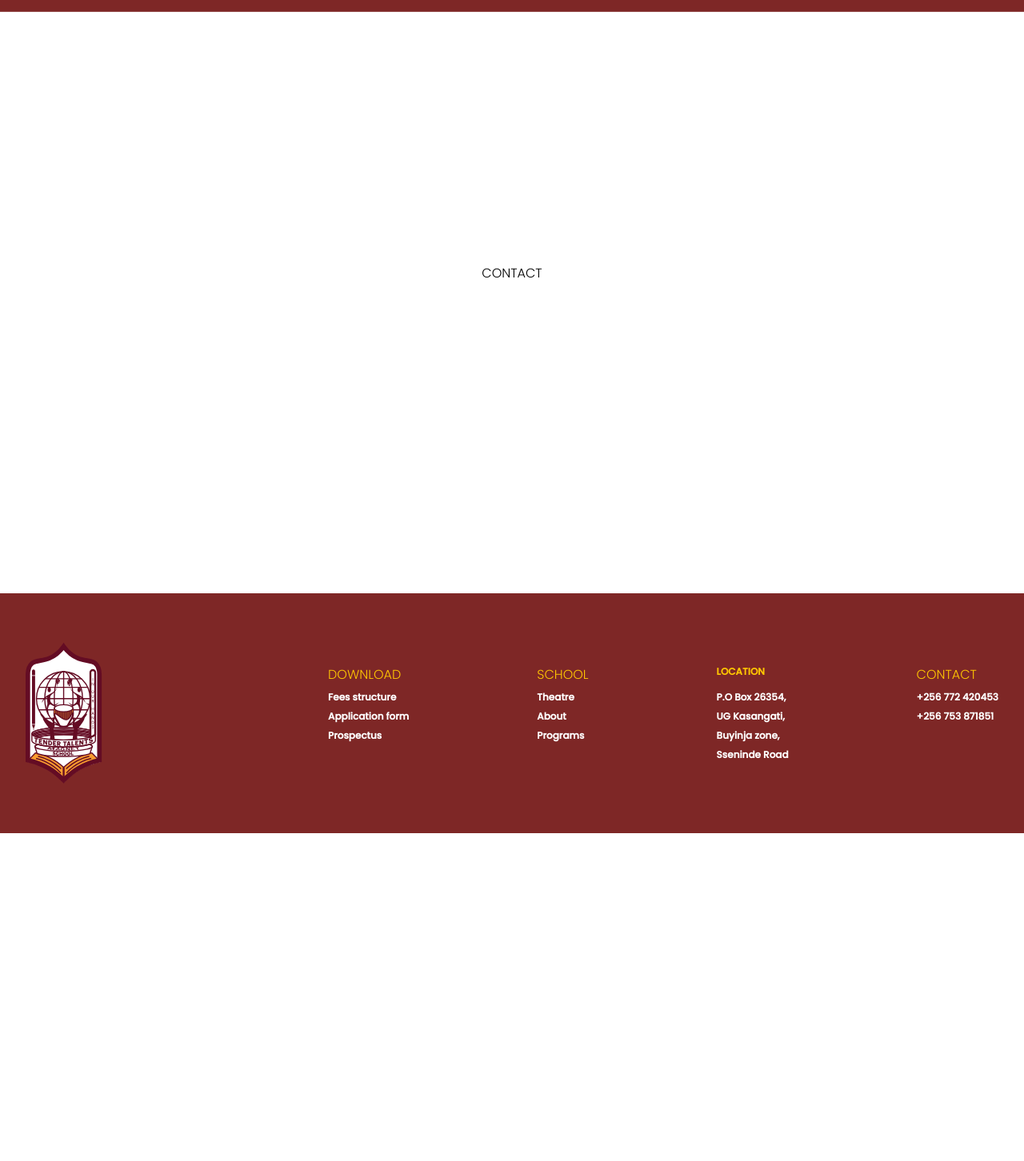
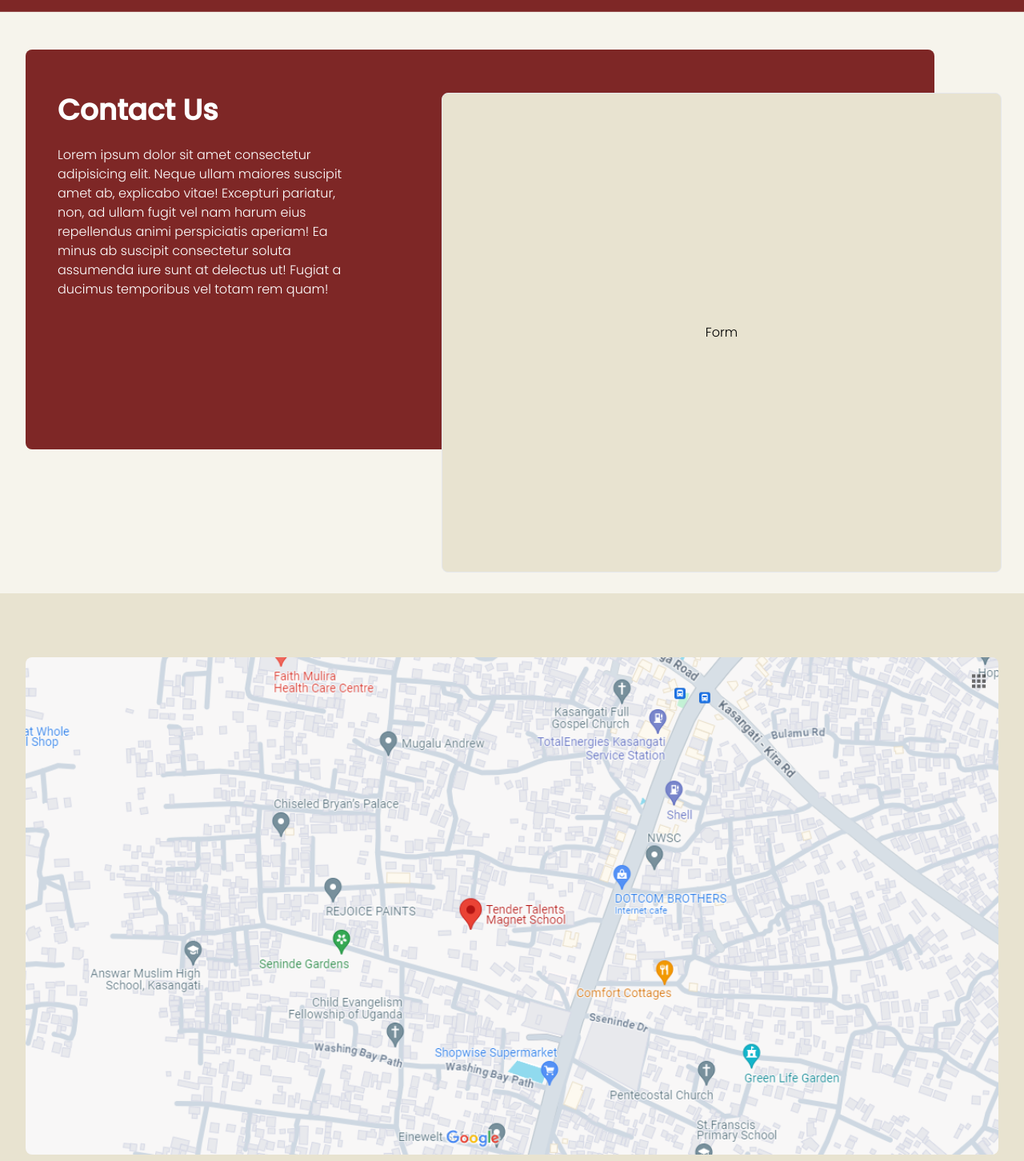
Before and after one commit to GRACENOBLE/tender-talents, a Next.js app: page /Contact in a window 1280 px wide. Shown: the part 58-1510 px from the top of the page at 80% size. Before the commit the page ends 1100 px from the top, so only its background shows below. Built offline with nearby package versions, Linux system fonts and the light colour scheme.

Commit message:
Contact us page

```diff
--- a/app/(OtherSections)/About/page.tsx
+++ b/app/(OtherSections)/About/page.tsx
@@ -1,7 +1,6 @@
 import AboutHero from "@/components/About/AboutHero";
 import AboutNarrative from "@/components/About/AboutNarrative";
 import Team from "@/components/About/Team";
-import Container from "@/components/Container";
 import React from "react";
 
 export default function page() {
@@ -10,6 +9,7 @@ export default function page() {
       <AboutHero />
       <AboutNarrative />
       <Team/>
+
     </>
   );
 }
--- a/app/(OtherSections)/Contact/page.tsx
+++ b/app/(OtherSections)/Contact/page.tsx
@@ -1,9 +1,12 @@
-import React from 'react'
+import Map from "@/components/About/Map";
+import ContactUsHero from "@/components/ContactUs/ContactUsHero";
+import React from "react";
 
 export default function page() {
   return (
-    <div className="w-full h-screen flex items-center justify-center">
-      <h1>CONTACT</h1>
-    </div>
+    <>
+      <ContactUsHero />
+      <Map />
+    </>
   );
 }
--- /dev/null
+++ b/components/About/Map.tsx
@@ -0,0 +1,15 @@
+import React from "react";
+import Container from "../Container";
+import Image from "next/image";
+
+export default function Map() {
+  return (
+    <section className="bg-tt-cream h-full pt-20 pb-32">
+      <Container>
+        <div className="w-full h-full bg-white rounded-lg overflow-hidden">
+         <Image src= "/images/Map.png" alt="" width={10000} height={10000} className="object-cover"/>
+        </div>
+      </Container>
+    </section>
+  );
+}
--- /dev/null
+++ b/components/ContactUs/ContactUsHero.tsx
@@ -0,0 +1,36 @@
+import React from "react";
+import Container from "../Container";
+import Image from "next/image";
+
+export default function ContactUsHero() {
+  return (
+    <section className=" bg-tt-cream/40 pt-20 pb-10 h-[800px]">
+      <Container>
+        <div className=" flex items-center">
+          <div className="w-full h-[500px] flex">
+            <div className="w-full ps-10 h-[500px] bg-tt-red rounded-lg  mt-10 me-20 flex pe-10 ">
+              <div className="max-w-96 pt-14">
+                <h1 className="text-4xl text-white font-bold">Contact Us</h1>
+                <br />
+                <p className="text-white">
+                  Lorem ipsum dolor sit amet consectetur adipisicing elit. Neque
+                  ullam maiores suscipit amet ab, explicabo vitae! Excepturi
+                  pariatur, non, ad ullam fugit vel nam harum eius repellendus
+                  animi perspiciatis aperiam! Ea minus ab suscipit consectetur
+                  soluta assumenda iure sunt at delectus ut! Fugiat a ducimus
+                  temporibus vel totam rem quam!
+                </p>
+              </div>
+            </div>
+          </div>
+
+          <div className="absolute h-[600px] w-full max-w-[1220px] z-40 mt-72 flex justify-end">
+            <div className="h-full object-cover w-[700px] rounded-lg border bg-tt-cream flex justify-center items-center">
+                Form
+            </div>
+          </div>
+        </div>
+      </Container>
+    </section>
+  );
+}
```
Also changed, not shown: public/images/Map.png (added).
